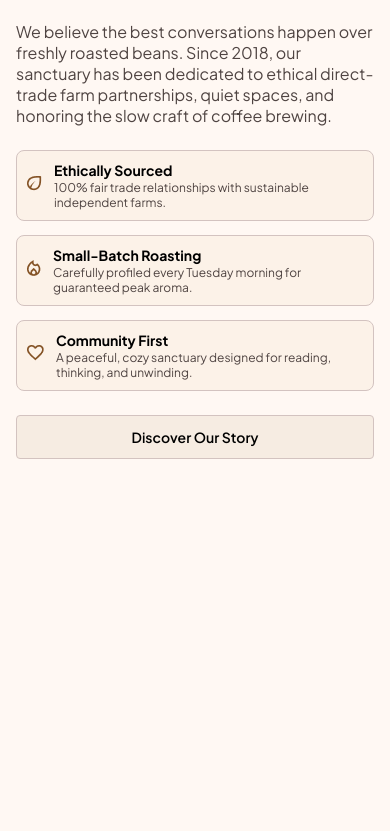
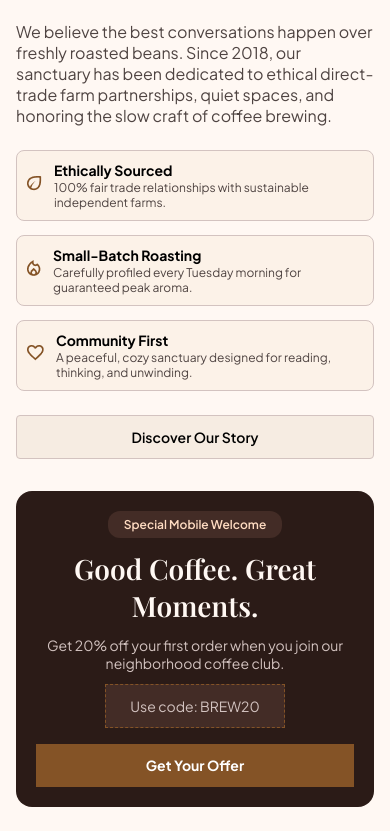
Before and after one commit to RawanAlfares/mini-project-css, a plain HTML site: page index.html in a window 390 px wide. Shown: the part 2978-3809 px from the top of the page. Before the commit the page ends 3469 px from the top, so only its background shows below. Drawn offline with nearby package versions, Linux system fonts and the light colour scheme; a web font is replaced by a local one.

Commit message:
END page with reponsive

```diff
--- a/assets/css/main.css
+++ b/assets/css/main.css
@@ -1021,3 +1021,138 @@ button:hover .main-order {
 }
 
 /*-------- End Responsive for HERITAGE page 3*/
+
+.flexing {
+  display: flex;
+  flex-direction: column;
+  gap: 24px;
+  justify-content: center;
+  align-items: center;
+  background-color: #2b1b17;
+  padding: 64px 207px;
+  border-radius: 16px;
+  margin-bottom: 80px;
+}
+.flexing h3 {
+  text-align: center;
+}
+.speacil {
+  display: flex;
+  gap: 8px;
+  font-family: var(--primary-font);
+  font-weight: 600px;
+  font-size: 12px;
+  background-color: #5d3d357d;
+  color: #ffdcc2;
+  padding: 6px 16px;
+  border-radius: 12px;
+  width: fit-content;
+}
+.flexing h3 {
+  font-family: var(--secondary-font);
+  font-weight: 600px;
+  font-size: 64px;
+  color: #fff8f3;
+}
+.flexing p {
+  font-family: var(--primary-font);
+  font-weight: 400px;
+  font-size: 18px;
+  color: #d3c3c0;
+}
+.code {
+  font-family: var(--primary-font);
+  font-weight: 700;
+  font-size: 14px;
+  color: #ffdcc2;
+  display: flex;
+  gap: 8px;
+  background-color: #5d3d357d;
+  padding: 12px 24px;
+  border: 1px dashed #845326;
+  justify-content: center;
+  align-items: center;
+}
+.offer {
+  font-family: var(--primary-font);
+  font-weight: 700;
+  font-size: 14px;
+  color: white;
+  display: flex;
+  gap: 8px;
+  background-color: #845326;
+  padding: 12.44px 32.3px;
+  border: none;
+}
+.btn4 {
+  display: flex;
+  gap: 16px;
+}
+.Resp-welcoming {
+  display: none;
+}
+
+@media (max-width: 880px) {
+  .speacil {
+    display: none;
+  }
+  .flexing {
+    display: flex;
+    flex-direction: column;
+    gap: 12px;
+    justify-content: center;
+    align-items: center;
+    background-color: #2b1b17;
+    padding: 20px;
+    border-radius: 16px;
+    margin-bottom: 24px;
+  }
+  .Resp-welcoming {
+    display: block;
+    font-family: var(--primary-font);
+    font-weight: 600;
+    font-size: 12px;
+    background-color: #5d3d357d;
+    color: #ffdcc2;
+    padding: 6px 16px;
+    border-radius: 12px;
+    width: fit-content;
+  }
+  .flexing h3 {
+    font-family: var(--secondary-font);
+    font-weight: 600;
+    font-size: 28px;
+    color: #fff8f3;
+  }
+  .flexing p {
+    font-family: var(--primary-font);
+    font-weight: 400;
+    font-size: 14px;
+    color: #d3c3c0;
+    align-items: center;
+    text-align: center;
+  }
+  .btn4 {
+    display: flex;
+    flex-direction: column;
+    gap: 16px;
+    width: 100%;
+    justify-content: center;
+    align-items: center;
+    text-align: center;
+  }
+  .code img {
+    display: none;
+  }
+  .code {
+    width: fit-content;
+  }
+  .offer {
+    width: 100%;
+    text-align: center;
+    display: flex;
+    gap: 16px;
+    justify-content: center;
+    align-items: center;
+  }
+}
--- a/index.html
+++ b/index.html
@@ -267,7 +267,7 @@
         </div>
       </section>
 
-      <!-----   Page 3 -------->
+      <!------------   Page 3 -------------->
       <section class="HERITAGE">
         <div class="container">
           <div class="HERITAGE-grid">
@@ -377,6 +377,33 @@
           </div>
         </div>
       </section>
+
+      <!------------ Page 4 --------------->
+      <section class="welcome">
+        <div class="container">
+          <div class="flexing">
+            <div class="speacil">
+              <img src="./assets/imgs/page4/sign.png" alt="welcome" />
+              <span class="welcoming">WELCOME SPECIAL</span>
+            </div>
+            <span class="Resp-welcoming">Special Mobile Welcome</span>
+            <h3>Good Coffee. Great <br />Moments.</h3>
+            <p>
+              Get 20% off your first order when you join our neighborhood coffee
+              club.
+            </p>
+            <div class="btn4">
+              <p class="code">
+                <img src="./assets/imgs/page4/icon-btn4.png" alt="" />
+                <span>Use code: BREW20</span>
+              </p>
+              <button class="offer">
+                <span>Get Your Offer</span>
+              </button>
+            </div>
+          </div>
+        </div>
+      </section>
     </main>
   </body>
 </html>
```
Also changed, not shown: assets/imgs/page4/icon-btn4.png (added), assets/imgs/page4/sign.png (added).
